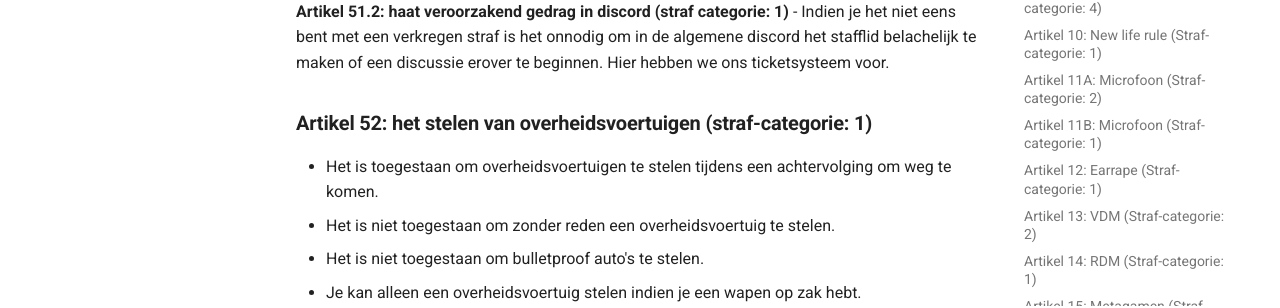
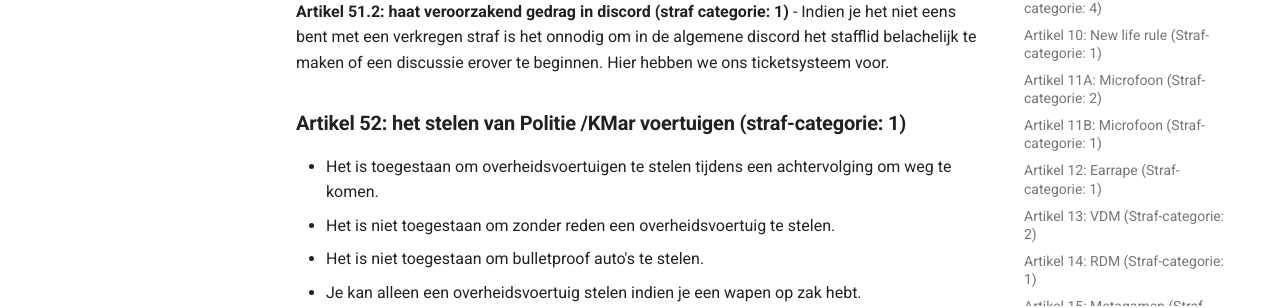
Before and after one commit to ZuiderVeenRP/apv, an MkDocs documentation site: the page built from docs/algemeen.md, in a window 1280 px wide and 900 px high, scrolled down 17778 px. Shown: the part 506-814 px from the top of the window. Built offline with MkDocs 1.6.1 and Material for MkDocs 9.7.7, drawn with Linux system fonts in a browser that asks for light colours; comment, search, counter and statistics services are not loaded.

Commit message:
Zelfde aanpassing als de laatste

```diff
--- a/docs/algemeen.md
+++ b/docs/algemeen.md
@@ -468,7 +468,7 @@ Discussies voeren mag, maar voorlopig vindt er meer vervelend gedrag naar elkaar
 - Indien je het niet eens bent met een verkregen straf is het onnodig om in de algemene discord het stafflid belachelijk te maken of een discussie erover te beginnen.
 Hier hebben we ons ticketsysteem voor.
 
-### **Artikel 52: het stelen van overheidsvoertuigen (straf-categorie: 1)**
+### **Artikel 52: het stelen van Politie /KMar voertuigen (straf-categorie: 1)**
 - Het is toegestaan om overheidsvoertuigen te stelen tijdens een achtervolging om weg te komen.
 - Het is niet toegestaan om zonder reden een overheidsvoertuig te stelen.
 - Het is niet toegestaan om bulletproof auto's te stelen.
```
